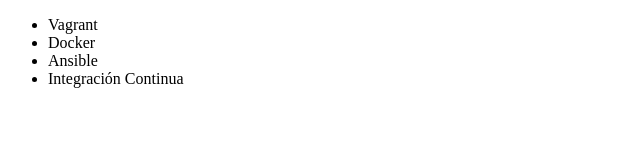
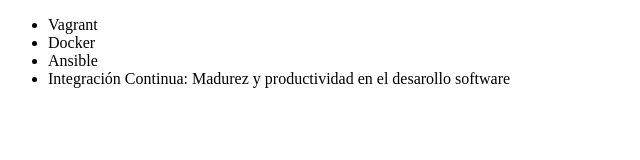
Before and after one commit to Agustin110399/alura-git, a plain HTML site: page index.html in a window 1280 px wide. Shown: the whole page, without its empty margins (0-640 px from the left). Drawn offline with Linux system fonts and the light colour scheme.

Commit message:
Renombrando curso de integracion continua

```diff
--- a/index.html
+++ b/index.html
@@ -9,7 +9,7 @@
          <li> Vagrant </li>
          <li> Docker </li>
          <li> Ansible </li>
-         <li> Integración Continua </li>
+         <li> Integración Continua: Madurez y productividad en el desarollo software</li>
      </ul>
 </body>
 </html>
```
